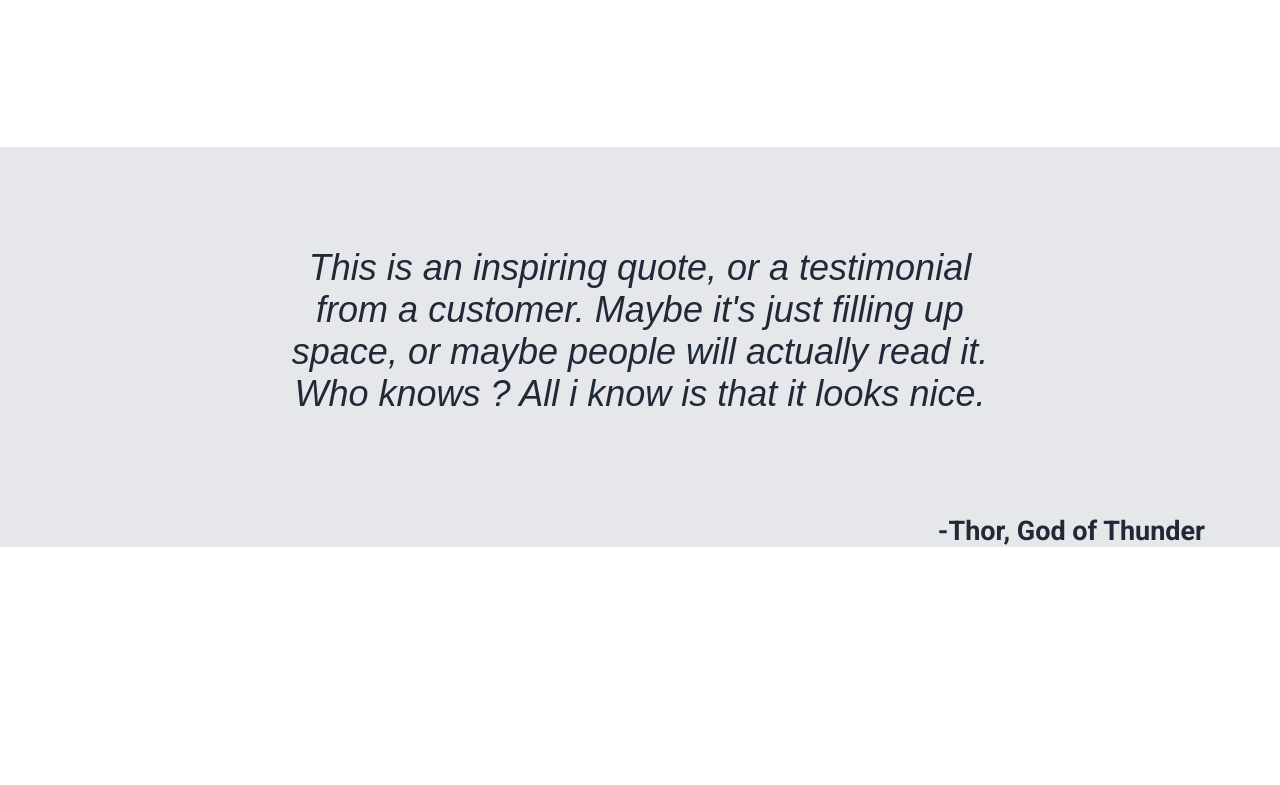
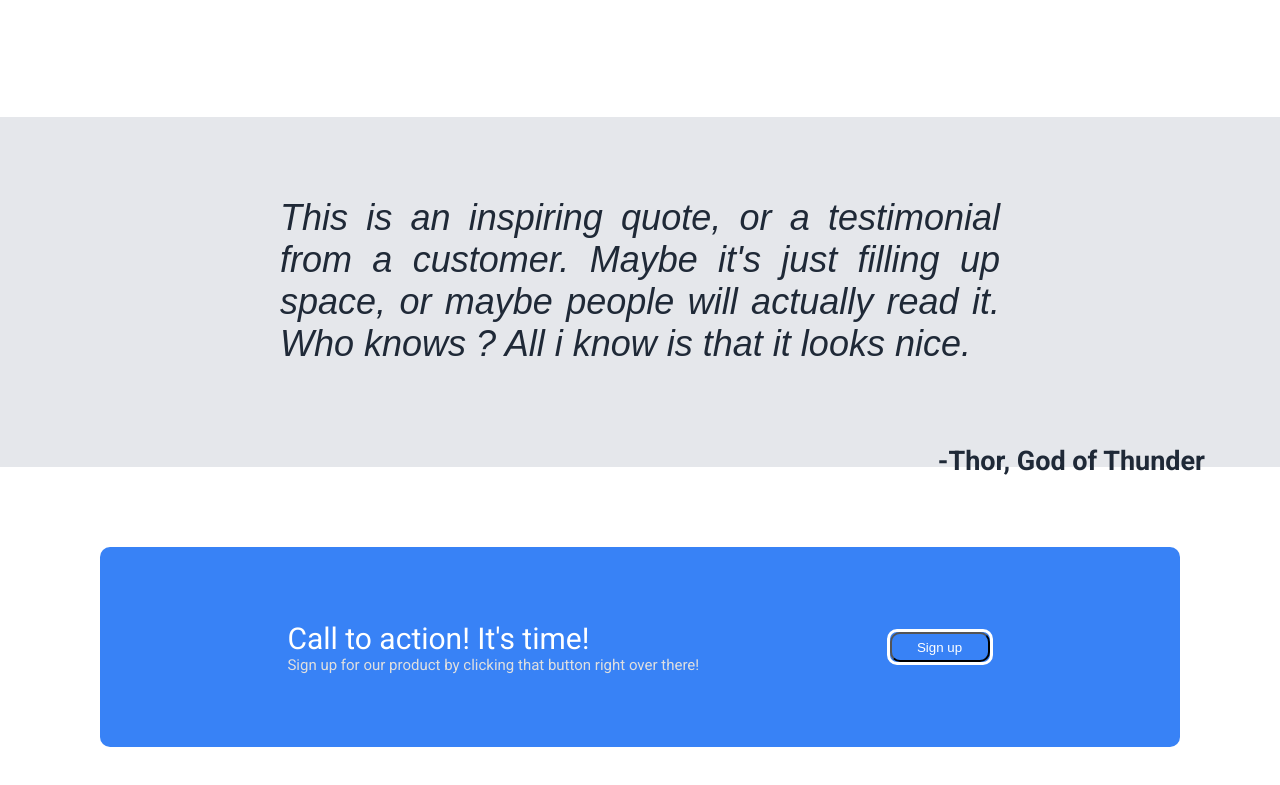
Before and after one commit to Mordhurl/projetoDeepSupz, a plain HTML site: page index.html in a window 1280 px wide. Shown: the part 833-1618 px from the top of the page. Before the commit the page ends 1380 px from the top, so only its background shows below. Drawn offline with Linux system fonts and the light colour scheme.

Commit message:
Sixth step
Created and styled the call to action section.

```diff
--- a/index.html
+++ b/index.html
@@ -68,6 +68,16 @@
         <div class="secondary-quote">-Thor, God of Thunder</div>
     </div>
 
+    <div class="action-call">
+        <div class="call-texts">
+            <div class="primary-call">Call to action! It's time!</div>
+            <div class="secondary-call">Sign up for our product by clicking that button right over there!</div>
+        </div>
+        <div class="call-button">
+            <a href="https://www.instagram.com/" target="_blank"><button>Sign up</button></a>
+        </div>
+    </div>
+
 </body>
 
 </html>
--- a/style.css
+++ b/style.css
@@ -103,17 +103,17 @@ button:hover{
     justify-content: space-between;
     gap: 52px;
     padding: 0px 75px;
-    margin-bottom: 150px;
+    margin-bottom: 120px;
 }
 
 .quote-section{
     background-color: #e5e7eb;
-    height: 400px;
+    height: 350px;
 }
 
 .primary-quote{
-    text-align: center;
-    padding: 100px 280px;
+    text-align: justify;
+    padding: 80px 280px;
     color: #1f2937;
     font-size: 36px;
     font-family: open-sans, sans-serif;
@@ -128,3 +128,33 @@ button:hover{
     padding-right: 75px;
     font-weight: bold;
 }
+
+.action-call{
+    background-color: #3882f6;
+    border-radius: 10px;
+    margin: 80px 100px;
+    display: flex;
+    justify-content: space-evenly;
+    align-items: center;
+    height: 200px;
+}
+
+.primary-call{
+    font-size: 30px;
+    color: white;
+}
+
+.secondary-call{
+    font-size: 15px;
+    color: #dfdfdf;
+}
+
+.call-button{
+    color: white;
+    background-color: #3882f6;
+    width: 100px;
+    height: 30px;
+    border-radius: 10px;
+    transition: background-color 0.5s ease, color 0.5s ease, transform 0.5s ease;
+    border: solid white;
+}
```
